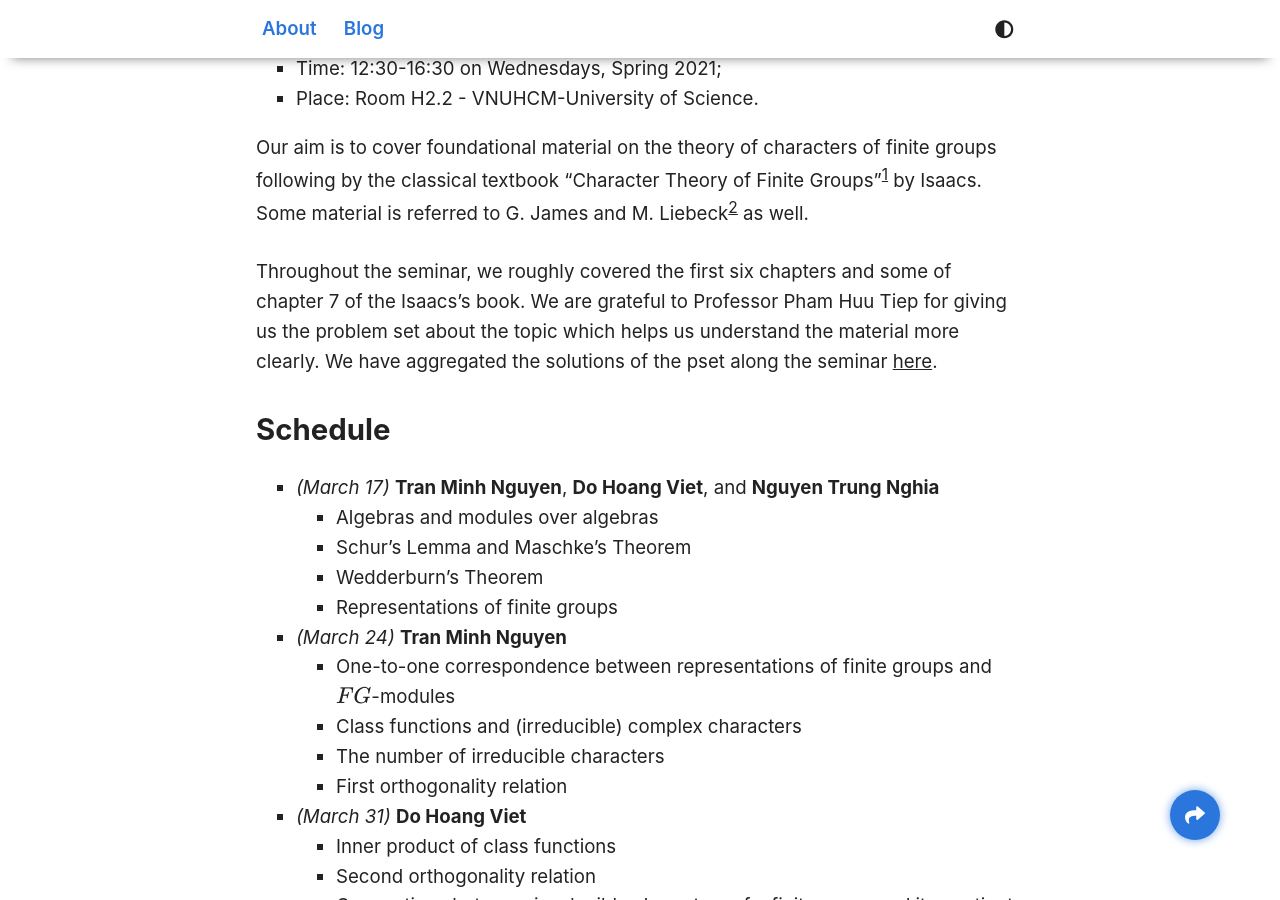
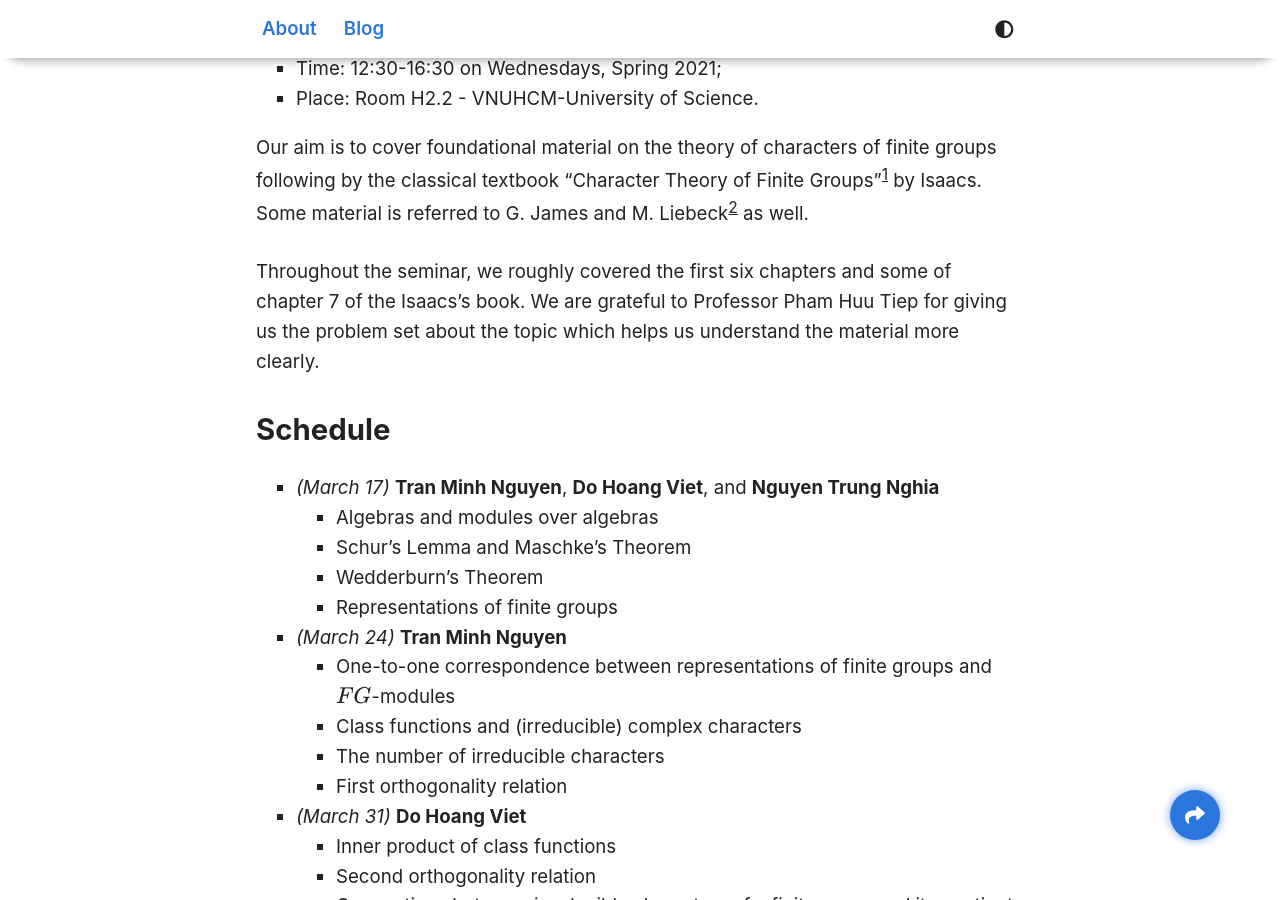
Before and after one commit to hvietdo/hvietdo.github.io, a Jekyll site: the page built from _posts/2021-02-20-Character-theory-learning-seminar.md, in a window 1280 px wide and 900 px high, scrolled down 515 px. Built offline with Jekyll 4.4.1, drawn with Linux system fonts in a browser that asks for light colours; comment, search, counter and statistics services are not loaded.

Commit message:
update seminar 2

```diff
--- a/_posts/2021-02-20-Character-theory-learning-seminar.md
+++ b/_posts/2021-02-20-Character-theory-learning-seminar.md
@@ -16,7 +16,7 @@ toc: false
 
 Our aim is to cover foundational material on the theory of characters of finite groups following by the classical textbook "Character Theory of Finite Groups"[^1] by Isaacs. Some material is referred to G. James and M. Liebeck[^2] as well.
 
-Throughout the seminar, we roughly covered the first six chapters and some of chapter 7 of the Isaacs's book. We are grateful to Professor Pham Huu Tiep for giving us the problem set about the topic which helps us understand the material more clearly. We have aggregated the solutions of the pset along the seminar <a href="/./docs/Pset_Spring2021.pdf" target="_blank">here</a>.
+Throughout the seminar, we roughly covered the first six chapters and some of chapter 7 of the Isaacs's book. We are grateful to Professor Pham Huu Tiep for giving us the problem set about the topic which helps us understand the material more clearly.
 
 # Schedule
 - *(March 17)* **Tran Minh Nguyen**, **Do Hoang Viet**, and **Nguyen Trung Nghia**
```
Also changed, not shown: 2 other files.
